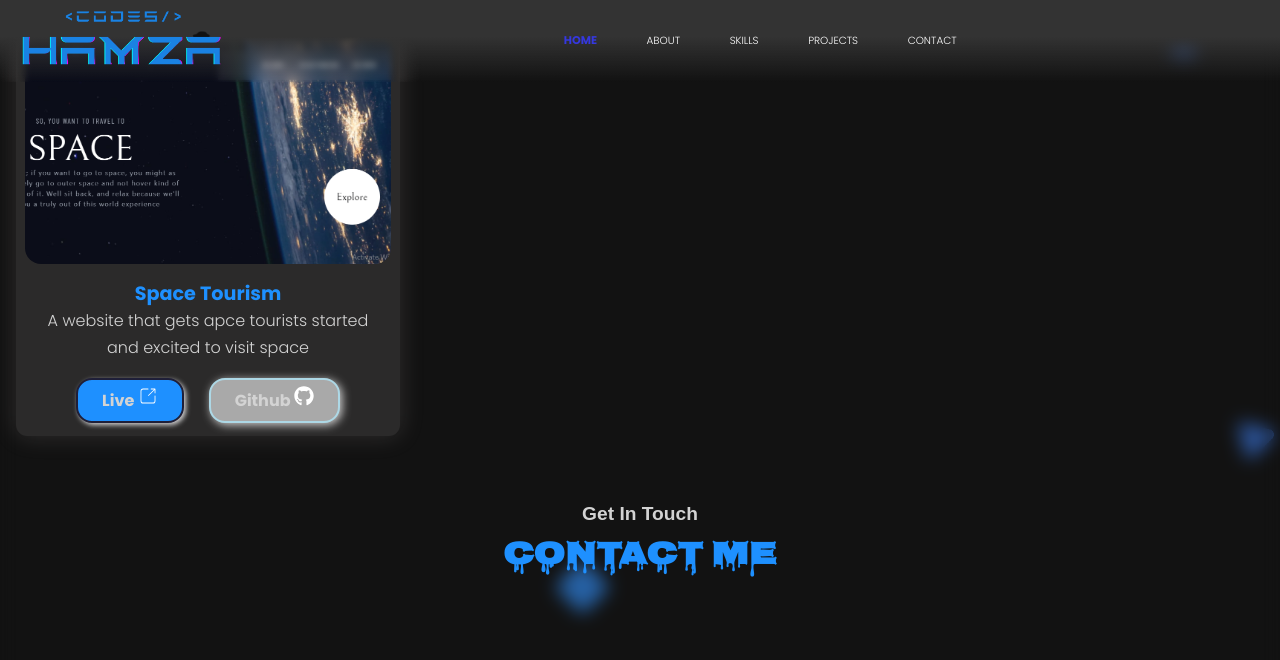
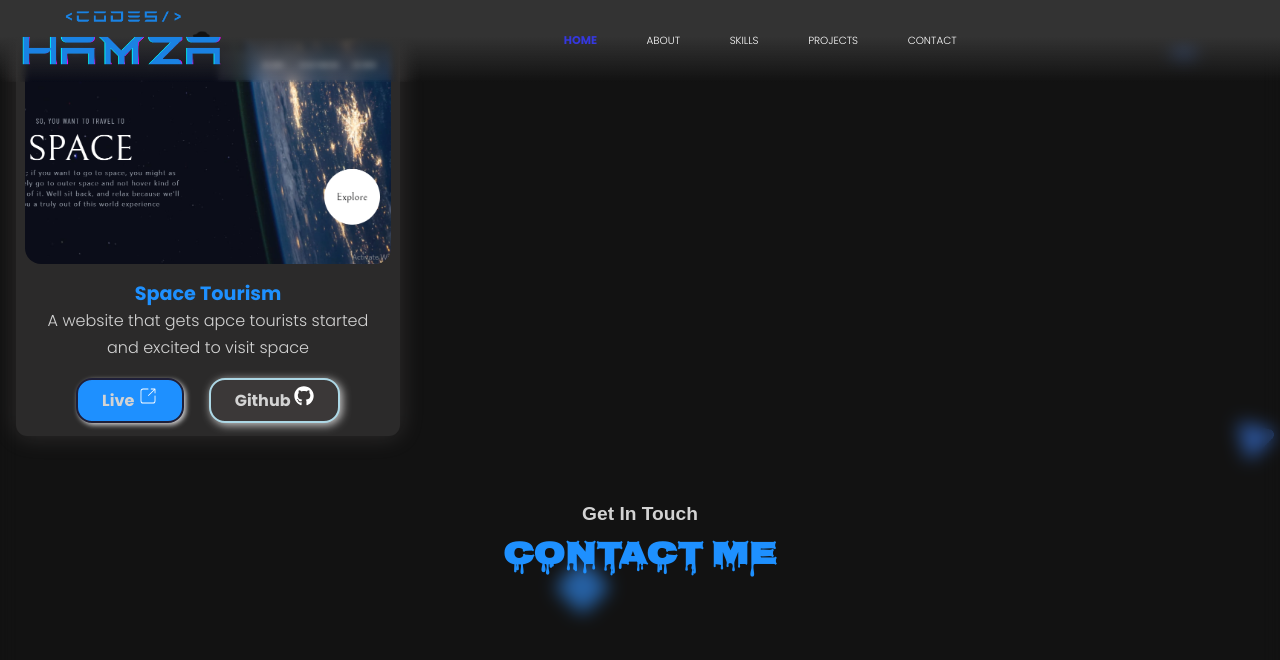
Before and after one commit to hamzeey/my_Portfolio, a React (Vite) app: page / in a window 1280 px wide. In both pictures the pointer is over the link "Github". Shown: the part 2242-2902 px from the top of the page. Built offline with nearby package versions, Linux system fonts and the light colour scheme; a web font is replaced by a local one.

Commit message:
minor changes made to portfolio section

```diff
--- a/src/Components/Projectss/Projects.css
+++ b/src/Components/Projectss/Projects.css
@@ -138,7 +138,7 @@
 }
 
 .btnn:hover {
-    background: var(--dark-grey);
+    background: rgb(59, 56, 56);
     border: 2px solid var(--light-blue);
 
 }
```
